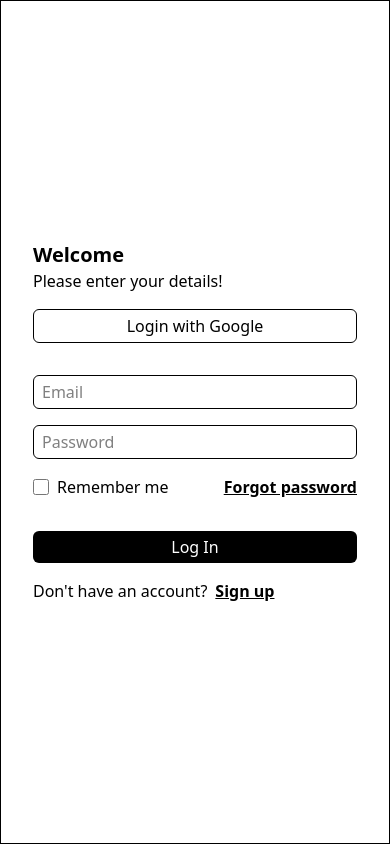
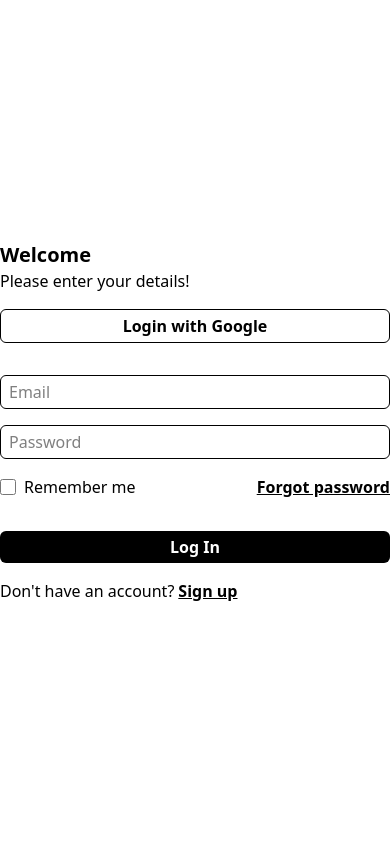
Before and after one commit to byruzie/login-react, a React (Vite) app in the folder my-project/: page / in a window 390 px wide. Built offline with nearby package versions, Linux system fonts and the light colour scheme.

Commit message:
login page responsive

```diff
--- /dev/null
+++ b/my-project/src/components/ImageHero.jsx
@@ -0,0 +1,11 @@
+function ImageHero() {
+    return (
+        <div className="hidden lg:flex justify-center items-center h-screen w-screen p-6">
+            <div className="h-full w-full">
+                <img className="h-full w-full object-cover rounded-lg" src="https://images.unsplash.com/photo-1742325989789-b42912a531dd?q=80&w=1587&auto=format&fit=crop&ixlib=rb-4.0.3&ixid=M3wxMjA3fDB8MHxwaG90by1wYWdlfHx8fGVufDB8fHx8fA%3D%3D" alt="" />
+            </div>
+        </div>
+    )
+}
+
+export default ImageHero
--- a/my-project/src/components/LoginForm.jsx
+++ b/my-project/src/components/LoginForm.jsx
@@ -1,12 +1,13 @@
 function LoginForm() {
     return (
-        <div className="h-screen p-8 flex flex-col border justify-center">
+        <div className="h-screen w-screen flex justify-center items-center">
+            <div className="w-md flex flex-col 2xl:w-xl">
                 <div>
                     <h1 className="font-semibold text-xl">Welcome</h1>
                     <h4>Please enter your details!</h4>
                 </div>
                 <div className="mt-4">
-                <button className="w-full border rounded-md p-1 cursor-pointer">Login with Google</button>
+                    <button className="w-full border rounded-md p-1 font-semibold cursor-pointer">Login with Google</button>
                 </div>
                 <div className="mt-8">
                     <div className="flex flex-col">
@@ -21,14 +22,14 @@ function LoginForm() {
                         <a className="font-semibold underline" href="#">Forgot password</a>
                     </div>
                     <div className="mt-8">
-                    <button className="w-full bg-black text-white rounded-md p-1 cursor-pointer">Log In</button>
+                        <button className="w-full bg-black text-white rounded-md p-1 font-semibold cursor-pointer">Log In</button>
                         <div className="flex mt-4">
                             <p>Don't have an account?</p>
-                        <a className="ml-2 font-semibold underline" href="signup">Sign up</a>
+                            <a className="ml-1 font-semibold underline" href="signup">Sign up</a>
                         </div>
                     </div>
                 </div>
-
+            </div>
         </div>
     )
 }
--- /dev/null
+++ b/my-project/src/components/SignUpForm.jsx
@@ -0,0 +1,9 @@
+function SignUpForm() {
+    return (
+        <div>
+            Olá
+        </div>
+    )
+}
+
+export default SignUpForm
--- a/my-project/src/pages/SignIn.jsx
+++ b/my-project/src/pages/SignIn.jsx
@@ -1,10 +1,12 @@
+import ImageHero from "../components/ImageHero"
 import LoginForm from "../components/LoginForm"
 
 function SignIn() {
     return(
-        <>
+        <div className="flex-col lg:flex flex-row">
             <LoginForm />
-        </>
+            <ImageHero />
+        </div>
     )
 }
 
--- a/my-project/src/pages/SignUp.jsx
+++ b/my-project/src/pages/SignUp.jsx
@@ -1,6 +1,11 @@
+import SignUpForm from "../components/SignUpForm"
+
+
 function SignUp() {
     return(
-        <div>Hello World</div>
+        <>
+            <SignUpForm />
+        </>
     )
 }
 
```
Lines whose indentation alone changed are shown as unchanged.
